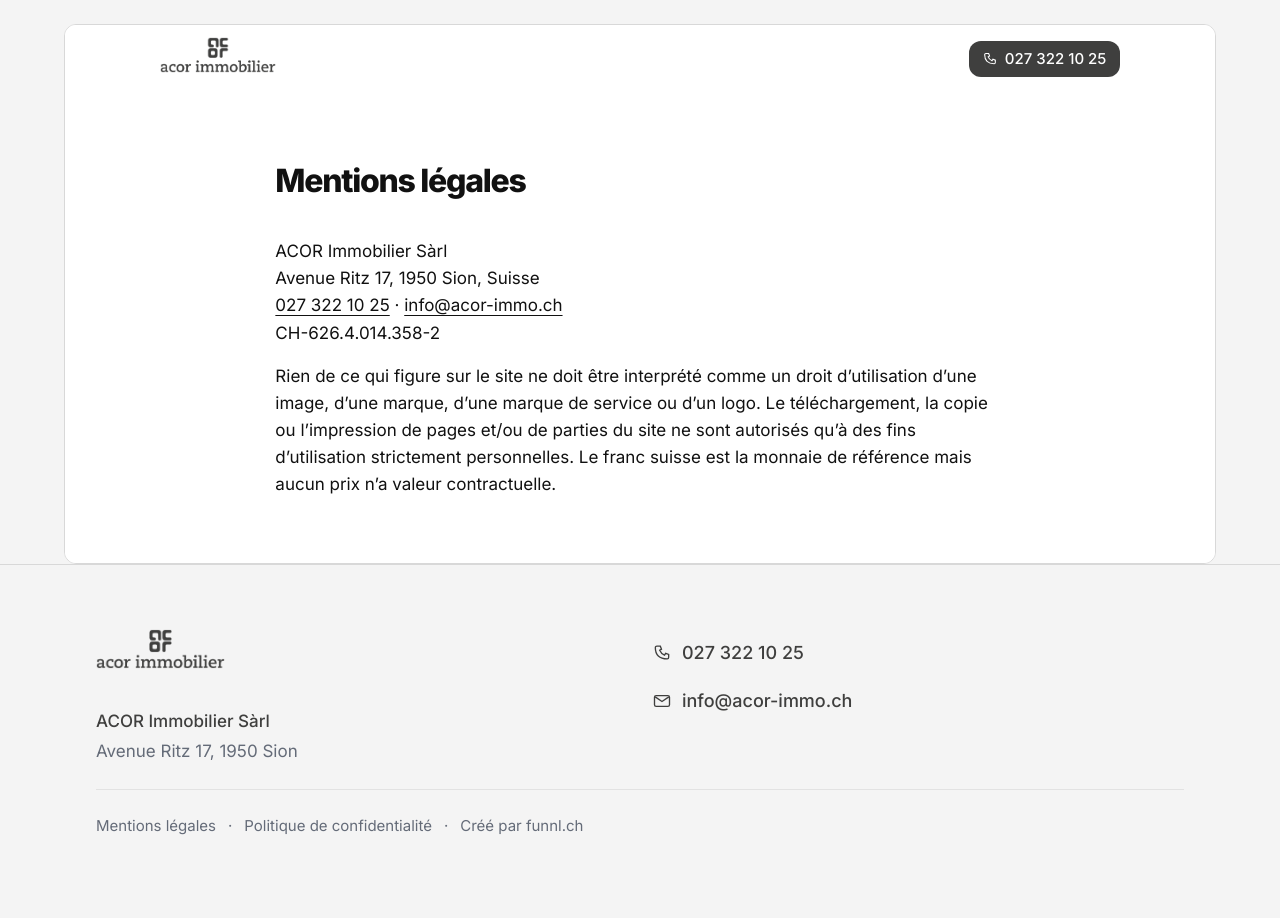
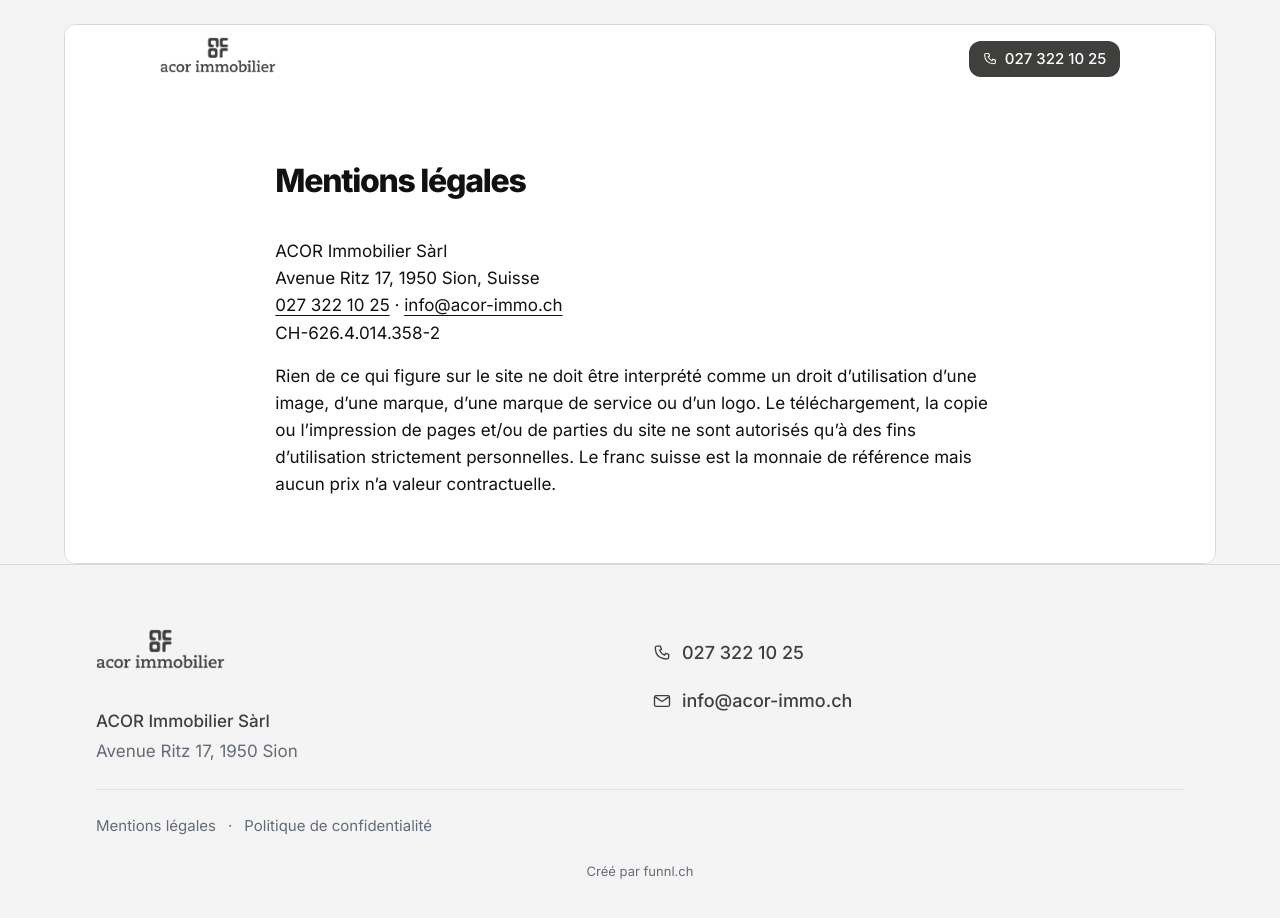
Before and after one commit to funnl-ch/acor-landing, a Next.js app: page /mentions-legales in a window 1280 px wide. Shown: the top 918 px of the page. Built offline with nearby package versions, Linux system fonts and the light colour scheme.

Commit message:
Hauteur figée du formulaire, avis raccourcis, footer

```diff
--- a/app/globals.css
+++ b/app/globals.css
@@ -530,9 +530,9 @@
     scroll-snap-type: x mandatory;
     scrollbar-width: none;
     -ms-overflow-style: none;
-    padding-left: 1.25rem;
-    padding-right: 1.25rem;
-    scroll-padding-left: 1.25rem;
+    padding-left: 1rem;
+    padding-right: 1rem;
+    scroll-padding-left: 1rem;
   }
 
   .reviews-scroller::-webkit-scrollbar {
@@ -551,8 +551,8 @@
     position: relative;
     display: flex;
     flex-direction: column;
-    flex: 0 0 80vw;
-    width: 80vw;
+    flex: 0 0 85vw;
+    width: 85vw;
     scroll-snap-align: start;
     padding: 20px;
     background: #ffffff;
@@ -598,15 +598,10 @@
   }
 
   .reviews-quote {
-    display: -webkit-box;
-    overflow: hidden;
     color: #3f3f3e;
     font-size: 17px;
     font-weight: 400;
     line-height: 1.45;
-    -webkit-box-orient: vertical;
-    -webkit-line-clamp: 4;
-    line-clamp: 4;
   }
 
   .reviews-arrow {
--- a/components/Footer.tsx
+++ b/components/Footer.tsx
@@ -54,26 +54,43 @@ export function Footer() {
           </div>
         </div>
 
+        <div className="mt-6 border-t border-[#e2e2e2] pt-6">
           <nav
-          className="muted-canvas mt-6 flex flex-wrap items-center gap-x-5 gap-y-2 border-t border-[#e2e2e2] pt-6 text-[15px] sm:gap-x-3"
+            className="muted-canvas flex flex-wrap items-center justify-center gap-x-5 gap-y-2 text-[15px] sm:justify-start sm:gap-x-3"
             aria-label="Mentions"
           >
-          {LEGAL_LINKS.map((item) => (
+            {LEGAL_LINKS.map((item, index) => (
               <Fragment key={item.href}>
+                {/* le point médian tomberait en fin de ligne quand la liste passe sur deux lignes */}
+                {index > 0 && (
+                  <span aria-hidden="true" className="hidden sm:inline">
+                    ·
+                  </span>
+                )}
                 <Link
                   href={item.href}
                   className="whitespace-nowrap underline-offset-4 hover:underline"
                 >
                   {item.label}
                 </Link>
-              {/* le point médian tomberait en fin de ligne quand la liste passe sur deux lignes */}
-              <span aria-hidden="true" className="hidden sm:inline">
-                ·
-              </span>
               </Fragment>
             ))}
-          <span className="whitespace-nowrap">Créé par {FUNNL.name}</span>
           </nav>
+
+          {/* ligne à part : accolée aux liens légaux, la mention repassait
+              à la ligne dès que la largeur diminuait */}
+          <p className="muted-canvas mt-6 text-center text-[13px]">
+            Créé par{" "}
+            <a
+              href={FUNNL.website}
+              target="_blank"
+              rel="noopener"
+              className="underline-offset-4 hover:underline"
+            >
+              {FUNNL.name}
+            </a>
+          </p>
+        </div>
       </div>
     </footer>
   );
--- a/components/GoogleReviews.tsx
+++ b/components/GoogleReviews.tsx
@@ -3,36 +3,38 @@
 import { useCallback, useLayoutEffect, useRef } from "react";
 import { GoogleRating } from "@/components/GoogleRating";
 
+// Versions abrégées des avis Google : le texte doit tenir en entier dans la
+// carte, une citation coupée en plein milieu d'une phrase ne rassure personne.
 const REVIEWS = [
   {
     name: "Janny C.",
     ago: "il y a 11 mois",
     quote:
-      "Ricardo a pris en charge la vente de mon appartement, après 2 autres courtiers qui n’arrivaient pas à le vendre. Il l’a vendu à un prix qui dépassait mes espérances.",
+      "Ricardo a pris en charge la vente de mon appartement, après 2 autres courtiers qui n’y arrivaient pas. Vendu au-dessus de mes espérances.",
   },
   {
     name: "Reis H.",
     ago: "il y a 9 mois",
     quote:
-      "Je remercie Monsieur Ricardo Monteiro pour notre collaboration dans la vente de notre appartement. Très sérieux, doté d’une excellente communication et particulièrement efficace.",
+      "Très sérieux, doté d’une excellente communication et particulièrement efficace dans la vente de notre appartement.",
   },
   {
     name: "Lionel C.",
     ago: "il y a un an",
     quote:
-      "Un grand merci pour votre professionnalisme, votre écoute et votre gentillesse. Une agence tip top que nous ne pouvons que recommander.",
+      "Un grand merci pour votre professionnalisme, votre écoute et votre gentillesse. Une agence que nous recommandons.",
   },
   {
     name: "Bertrand B.",
     ago: "il y a 9 mois",
     quote:
-      "Un grand merci à Florian Bureau pour son professionnalisme, sa sympathie et sa bonne humeur. Vous pouvez lui faire totale confiance.",
+      "Un grand merci à Florian Bureau pour son professionnalisme. Vous pouvez lui faire totale confiance.",
   },
   {
     name: "Urs R.",
     ago: "il y a 8 mois",
     quote:
-      "J’ai rencontré un agent immobilier compétent, efficace et en plus très sympathique. Tout s’est déroulé parfaitement. À recommander sans réserve.",
+      "Un agent immobilier compétent, efficace et très sympathique. Tout s’est déroulé parfaitement. À recommander sans réserve.",
   },
 ] as const;
 
--- a/components/LeadForm.tsx
+++ b/components/LeadForm.tsx
@@ -365,12 +365,18 @@ export function LeadForm() {
             id="form-title"
             ref={headingRef}
             tabIndex={-1}
-            className="form-on-video text-balance text-[22px] font-extrabold leading-snug tracking-[-0.03em] text-white"
+            className="form-on-video min-h-[3.8rem] text-balance text-[22px] font-extrabold leading-snug tracking-[-0.03em] text-white sm:min-h-0"
           >
             {STEP_TITLES[step - 1]}
           </h2>
 
-          <form className="mt-5 flex flex-col" onSubmit={onSubmit} noValidate>
+          {/* Hauteur calée sur les étapes 1 à 5 : sans elle, chaque changement
+              d'étape déplaçait tout le hero sous le doigt. */}
+          <form
+            className="mt-5 flex min-h-[25rem] flex-col"
+            onSubmit={onSubmit}
+            noValidate
+          >
             <input
               type="text"
               name="website"
@@ -387,7 +393,8 @@ export function LeadForm() {
             <input type="hidden" name="gclid" value={data.gclid} />
             <input type="hidden" name="referrer" value={data.referrer} />
 
-            <div>
+            {/* grow : absorbe l'espace libre pour que les boutons restent en bas */}
+            <div className="grow">
               {step === 1 && (
                 <div className="grid gap-2.5" role="group" aria-label="Type de bien">
                   {PROPERTY_TYPES.map((item, index) => (
--- a/lib/constants.ts
+++ b/lib/constants.ts
@@ -13,6 +13,7 @@ export const AGENCY = {
 // pas d'URL : aucun lien sortant sur cette landing, le trafic est payant
 export const FUNNL = {
   name: "funnl.ch",
+  website: "https://funnl.ch",
 } as const;
 
 export const PROPERTY_TYPES = [
```
Lines whose indentation alone changed are shown as unchanged.
